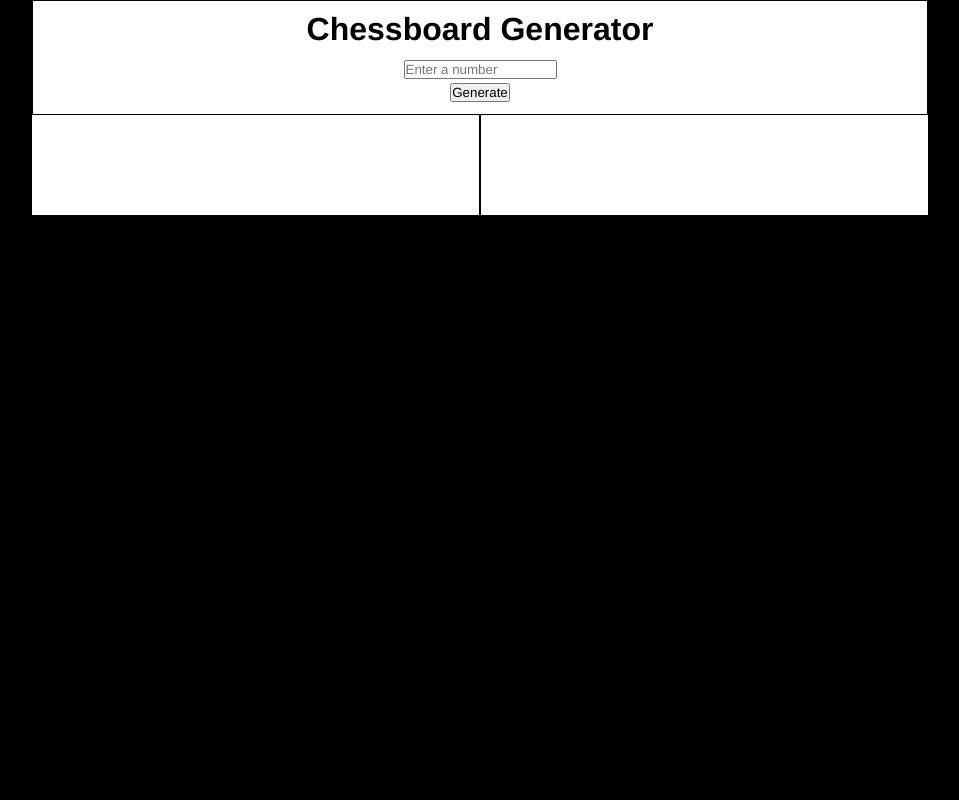
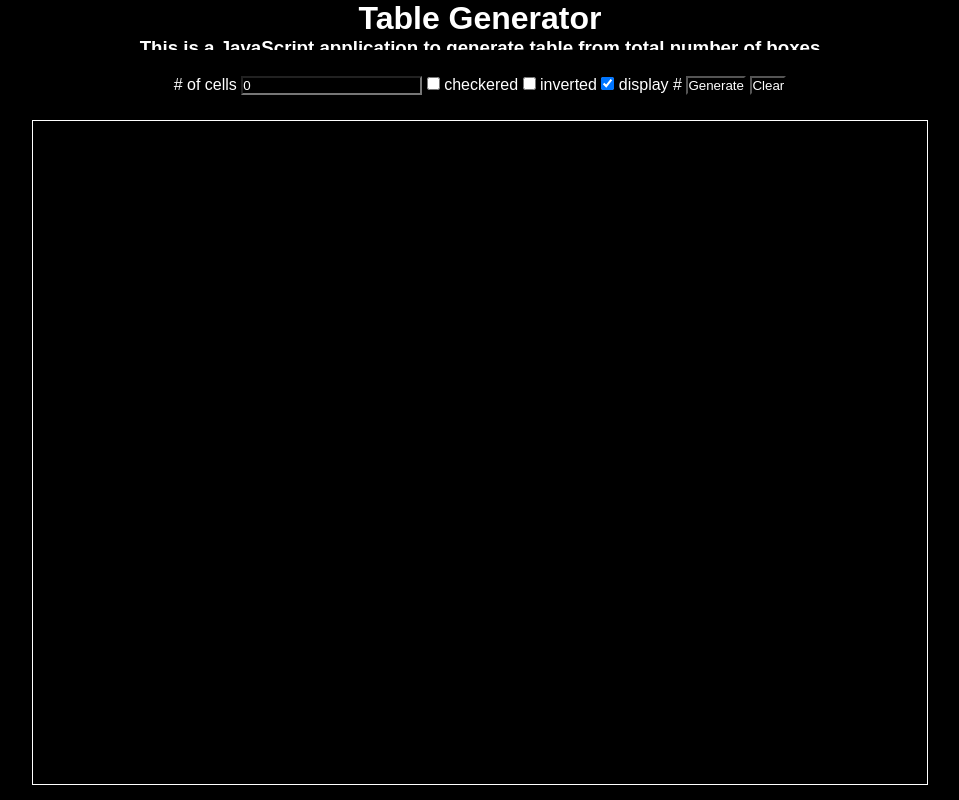
Before and after one commit to x2zatzz/b3nc-albatana-michaeljames, a PHP site: page / in a window 1280 px wide. Shown: the whole page, without its empty margins (160-1119 px from the left). Run offline with PHP 8.4, Linux system fonts and the light colour scheme.

Commit message:
done self-programmed mod07-05, for publish to github

```diff
--- a/mod07-05/css/style.css
+++ b/mod07-05/css/style.css
@@ -5,85 +5,72 @@
 }
 */
 
-/* FONT-FACE */
-
 /* UNIVERSAL DEFAULTS */
 /* the purpose of separating universal selector is to make a distinction to CSS rules that is permanently applied */
 *{
+  background: black;
+  color: white;
   box-sizing: border-box;
   margin: 0;
   padding: 0;
-  font-family: Helvetica, sans-serif;
-}
-body{
-  background: black;
+  font-family: Arial, Helvetica, sans-serif;
 }
 
-.body{
+
+/* CSS-grid setup */
+/* main grid = 3-rows 1-column */
+body{
+  width: 100vw;
+  height: 100vh;
+}
+.g0{
+  display: grid;
+  width: 70%;
+  height: 100%;
+  margin: 0 auto;
+  grid-template-columns: 1fr;
+  grid-template-rows: 50px 70px 1fr 15px;
+  grid-template-areas: "g0r01" "g0r02" "g0r03" "g0r04";
+}
+.g0r01{
+  grid-area: g0r01;
   display: flex;
   flex-flow: column nowrap;
-  justify-content: flex-start;
-  align-items: center;
-  align-content: center;
-  width: 70vw;
-  height: auto;
-  margin: 0 auto;
-  background: white;
+  text-align: center;
 }
 
-.panel{
-  height: auto;
-  width: 100%;
-  border: 0.5px solid black;
+.g0r02{
+  grid-area: g0r02;
+  display: flex;
+  flex-flow: row nowrap;
+  justify-content: space-around;
+  justify-items: space-around;
+  align-content: center;
+  align-items: center;
+}
+.g0r02 form{
+  height: fit-content;
 }
 
-.panel > form{
-  display: flex;
-  flex-flow: column nowrap;
-  justify-content: space-around;
-  align-items: center;
-  align-content: space-around;
-
+.g0r03{
+  grid-area: g0r03;
+  border: 0.5px solid white;
 }
-.tablegenerator{
-  min-height: 100px;
-  width: auto;
-  border: 0.5px solid black;
-  display: flex;
-
-}
-
-h1,
-form{
-  margin: 10px;
-  color: black;
-  text-align: center;
-}
-form > input{
-  margin: 2px;
+.g0r04{
+  grid-area: g0r04;
 }
 
 .box{
-  border: 0.1px solid black;
-  background: red;
-  width: 50px;
-  height: 50px;
+  border: 0.1px solid gray;
+}
+#tablegenerator{
+  border: 0.1px solid white;
 }
 
-ul{
+#tooltipmessage{
   display: flex;
-  flex-flow: row wrap;
-  width: auto;
-  height: auto;
-  background: gray;
-
+  justify-content: center;
 }
-li{
-  display: block;
-  height: 100px;
-  width: 100px;
-}
-
 
 /* CSS3 Template version 1.3 - 20171128 +++++++++++++++++++++++++++++++++++++ */
 /*  Developer: Michael James Turiano Albatana                                 */
--- a/mod07-05/index.html
+++ b/mod07-05/index.html
@@ -3,8 +3,8 @@
 
   <head>
     <meta charset="utf-8">
-    <meta name="viewport" content="width=device-width, initial-scale=1.0">
-    <!-- <meta name="viewport" content="width=device-width, initial-scale=1.0, minimun-scale=1.0, maximum-scale=1.0"> -->
+    <!-- <meta name="viewport" content="width=device-width, initial-scale=1.0"> -->
+    <meta name="viewport" content="width=device-width, initial-scale=1.0, minimum-scale=1.0, maximum-scale=1.0">
     <meta http-equiv="x-ua-compatible" content="ie=edge">
     <title>Loops - Table Generator</title>
     <link rel="icon" href="mjta-v01.ico" type="image/x-icon">
@@ -12,22 +12,30 @@
   </head><!-- END of <head> section +++++++++++++++++++++++++++++++++++++++++++++++++++++++++ -->
 
   <body>
-    <div class="body">
-      <div class="panel">
-        <h1>Chessboard Generator</h1>
-        <form action="" name="panelform">
-          <input type="text" name="num" value="" id="n" placeholder="Enter a number">
-          <!-- <input type="text" name="step" id="num" placeholder="Enter a step"> -->
-          <input type="button" value="Generate" onclick="generateTable()">
+    <div class="g0">
+      <div class="g0r01">
+        <h1>Table Generator</h1>
+        <h3>This is a JavaScript application to generate table from total number of boxes</h3>
+      </div>
+      <div class="g0r02">
+        <form method="" action="">
+          <label for="input_number"># of cells</label>
+          <input id="input_number" type="number" name="" value="0" placeholder="please enter integer">
+          <input id="check_checkered"  type="checkbox" name="check_checkered" value="checkered">
+          <label for="checkered">checkered</label>
+          <input id="check_inverted" type="checkbox" name="check_inverted" value="inverted">
+          <label for="inverted">inverted</label>
+          <input id="check_display_num" type="checkbox" name="check_display_num" value="displayed" checked>
+          <label for="display_num">display #</label>
+          <input type="button" name="" value="Generate" onclick="generateTable()">
+          <input type="button" name="" value="Clear" onclick="clearTable()">
         </form>
       </div>
-      <div class="tablegenerator">
-        <ul id="tablegenerator">
-
-        </ul>
+      <div id="tablegenerator" class="g0r03">
+      </div>
+      <div id="tooltipmessage" class="g0r04">
       </div>
     </div>
-
     <script src="js/script.js"></script>
   </body>
 
--- a/mod07-05/js/script.js
+++ b/mod07-05/js/script.js
@@ -1,59 +1,83 @@
-// function generateTable() {
-//   var num = document.inputform.num.value;
-//   var step = document.inputform.step.value;
+function generateTable(){
+  var input_number = document.getElementById("input_number").value;
+  var check_checkered = document.getElementById("check_checkered").checked;
+  var check_inverted = document.getElementById("check_inverted").checked;
+  var check_display_num = document.getElementById("check_display_num").checked;
+  var table_length = Math.ceil(Math.sqrt(input_number));
+  console.log("table_length:" + table_length);
 
-//   var row = num / step;
-//   var element = "";
-//   var boxClass = "";
-//   var classBox = "";
+  if(input_number == 0 || input_number < 0 || isNaN(input_number)){
+    tooltipMessage("Please enter cell value of more than zero to generate a table.");
+    return;
+  }
 
-//   var boxHeight = row / 4;
+  document.getElementById("tablegenerator").style.display = "grid";
+  document.getElementById("tablegenerator").style.gridTemplateColumns = "repeat(" + table_length + ", 1fr";
+  document.getElementById("tablegenerator").style.gridTemplateRows = "repeat(" + table_length + ", 1fr";
 
-//   boxHeight = Math.round(boxHeight);
-//   boxHeight = 100 / boxHeight;
 
-//   var z = step;
-//   for (var x = 0; x <= (row / 4); x++) {
-//     for (var y = 0; y < 4; y++) {
-//       if (step <= num) {
-//         if ((x % 2 == 0) && (y % 2 == 0)) {
-//           boxClass = "black";
-//         }
-//         if ((x % 2 == 0) && (y % 2 == 1)) {
-//           boxClass = "white";
-//         }
-//         if ((x % 2 == 1) && (y % 2 == 0)) {
-//           boxClass = "white";
-//         }
-//         if ((x % 2 == 1) && (y % 2 == 1)) {
-//           boxClass = "black";
-//         }
-//         element += "<div class ='box " + boxClass + "'><h2>" + z + "</h2></div>";
-//         z += step;
+  var row_pos = 1;
+  var col_pos = 1;
+  var generator_formula = "";
+  var i = 1;
+  for(; i <= input_number; i++){
+    if(i <= (table_length * row_pos)){
+      row_pos = row_pos;
+    }
+    else{
+      row_pos ++;
+    }
+    col_pos = (i - (table_length*(row_pos - 1)));
+    if(check_display_num == true){
+      generator_formula += "<div class='box' id='r" + row_pos + "c" + col_pos + "'>" + i + "</div>";
+    }
+    else{
+      generator_formula += "<div class='box' id='r" + row_pos + "c" + col_pos + "'>" + "</div>";
+    }
+    document.getElementById("tablegenerator").innerHTML = generator_formula;
+  }
 
-//       }
-//     }
-//   }
+  if(check_checkered == true){
+    row_pos = 1;
+    col_pos = 1;
+    i = 1;
+    for (; i <= input_number; i++) {
+      if (i <= (table_length * row_pos)) {
+        row_pos = row_pos;
+      }
+      else {
+        row_pos++;
+      }
+      col_pos = (i - (table_length * (row_pos - 1)));
+      if ((((row_pos % 2) !== 0) && ((col_pos % 2) !== 0)) || (((row_pos % 2) == 0) && ((col_pos % 2) == 0))) {
+        rowcol = "r" + row_pos + "c" + col_pos;
+        if (check_inverted == true) {
+          document.getElementById(rowcol).style.background = "black";
+        } else {
+          document.getElementById(rowcol).style.background = "gray";
+        }
+      }
+      else if ((((row_pos % 2) == 0) && ((col_pos % 2) !== 0)) || (((row_pos % 2) !== 0) && ((col_pos % 2) == 0))) {
+        rowcol = "r" + row_pos + "c" + col_pos;
+        if(check_inverted == true){
+          document.getElementById(rowcol).style.background = "gray";
+        } else{
+          document.getElementById(rowcol).style.background = "black";
+        }
+      }
+      else {
+      }
+    }
+  }
+  tooltipMessage("Table generated with " + table_length + "x" + table_length + " table size.");
+}
 
-//   document.getElementsById("chessboard").innerHTML = element;
-//   classBox = document.getElementsByClassName("box");
+function clearTable(){
+  document.getElementById("tablegenerator").innerHTML = "";
+  tooltipMessage("Table cleared.");
+  document.getElementById("input_number").value = 0;
+}
 
-//   for (var i = 0; i < classBox.length; i++) {
-//     classBox[i].style.height = boxHeight + "vh";
-//     classBox[i].style.lineHeight = boxHeight + "vh";
-//   }
-
-// }
-
-function generateTable() {
-  var n = document.getElementById("n").value;
-  // for (i=0; i < n; i++) {
-  //   document.getElementById("tablegenerator").append
-  //   console.log(i);
-  // }
-  var node = document.createElement("LI");
-  var textnode = document.createElement("<h1>header</h1>");
-  node.appendChild(textnode);
-  document.getElementById("tablegenerator").appendChild(node);
-
+function tooltipMessage(message){
+  document.getElementById("tooltipmessage").innerHTML = "<small>" + message + "</small>";
 }
```
Also changed, not shown: mod07-05/js/script_old.js (added, +59 -0 lines).
